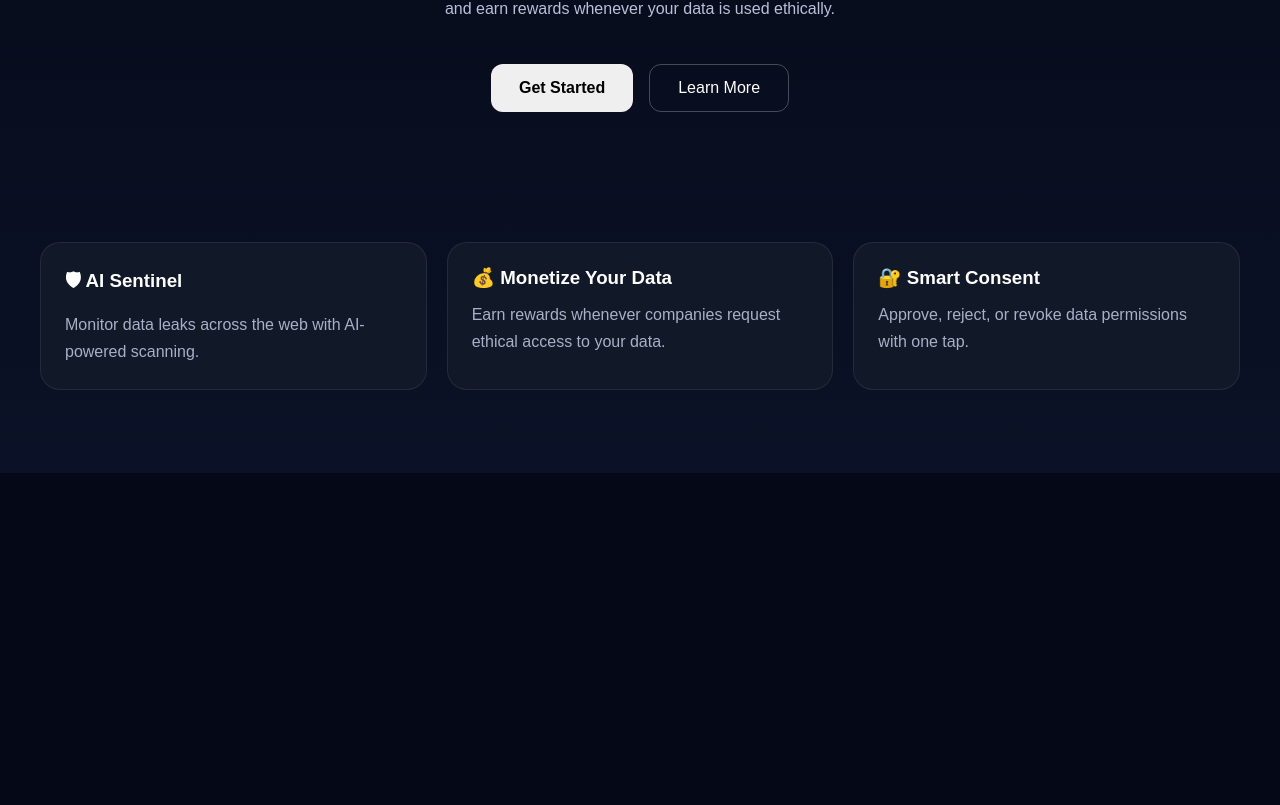
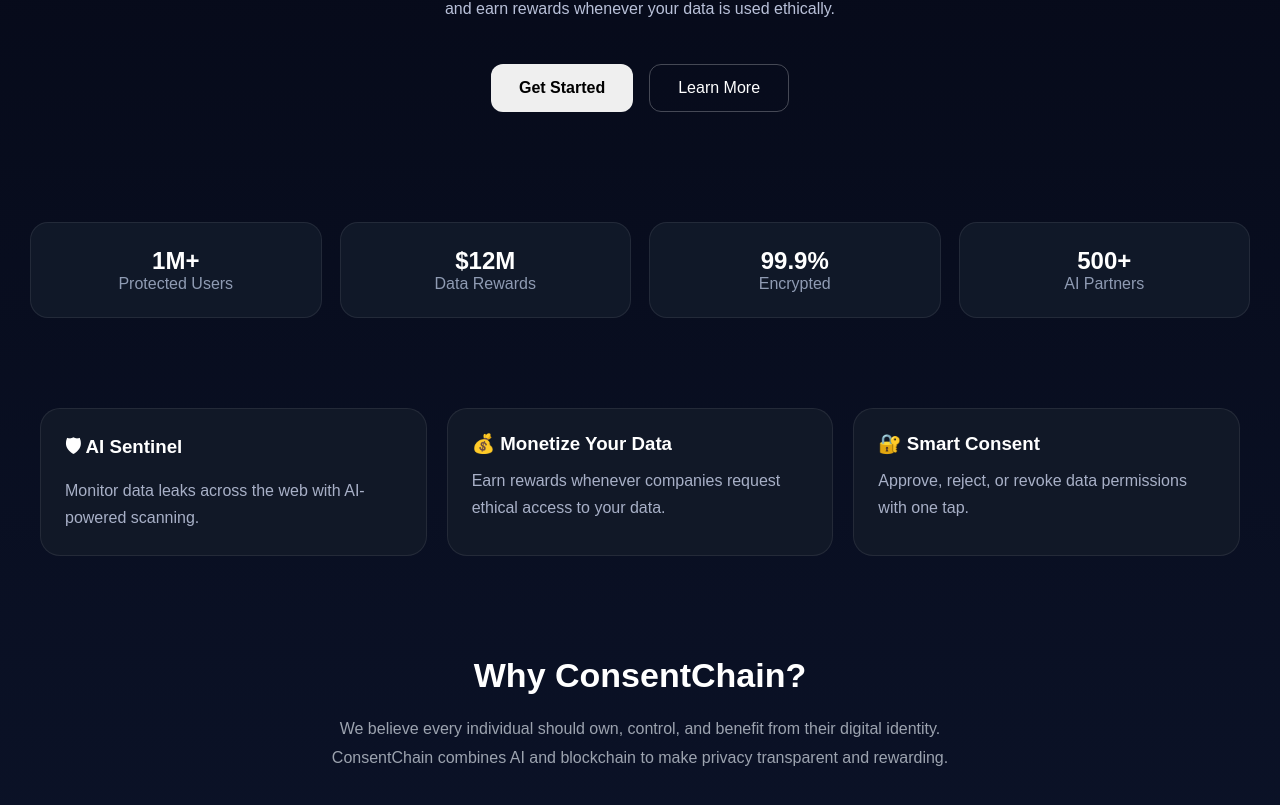
Before and after one commit to ojimusk/consentchain, a Next.js app: page / in a window 1280 px wide. Shown: the part 327-1132 px from the top of the page. Before the commit the page ends 800 px from the top, so only its background shows below. Built offline with nearby package versions, Linux system fonts and the light colour scheme.

Commit message:
Add Stats and WhyConsent components to HomePage

```diff
--- a/app/page.tsx
+++ b/app/page.tsx
@@ -1,25 +1,27 @@
 import Navbar from "../components/Navbar";
 import Hero from "../components/Hero";
 import FeatureCard from "../components/FeatureCard";
+import Stats from "../components/Stats";
+import WhyConsent from "../components/WhyConsent";
 
 export default function HomePage() {
   return (
     <main
       style={{
         minHeight: "100vh",
-        background:
-          "linear-gradient(180deg,#050816,#0B1227)"
+        background: "linear-gradient(180deg,#050816,#0B1227)"
       }}
     >
       <Navbar />
 
       <Hero />
 
+      <Stats />
+
       <section
         style={{
           display: "grid",
-          gridTemplateColumns:
-            "repeat(auto-fit,minmax(260px,1fr))",
+          gridTemplateColumns: "repeat(auto-fit,minmax(260px,1fr))",
           gap: "20px",
           padding: "40px"
         }}
@@ -39,6 +41,8 @@
           description="Approve, reject, or revoke data permissions with one tap."
         />
       </section>
+
+      <WhyConsent />
     </main>
   );
 }
```
